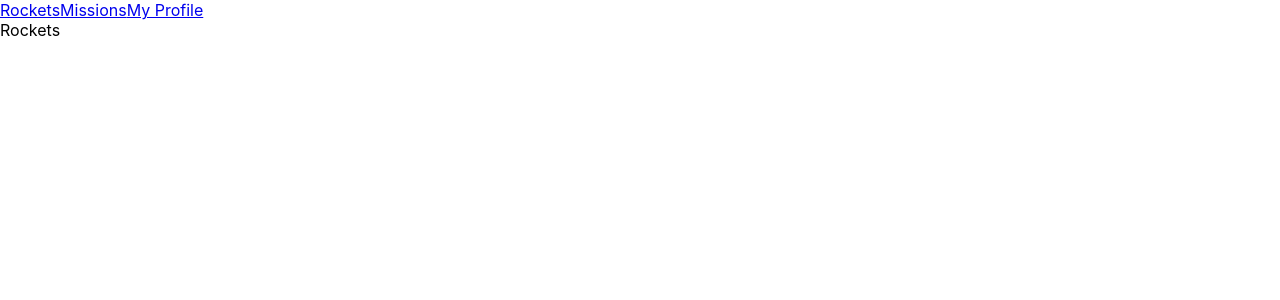
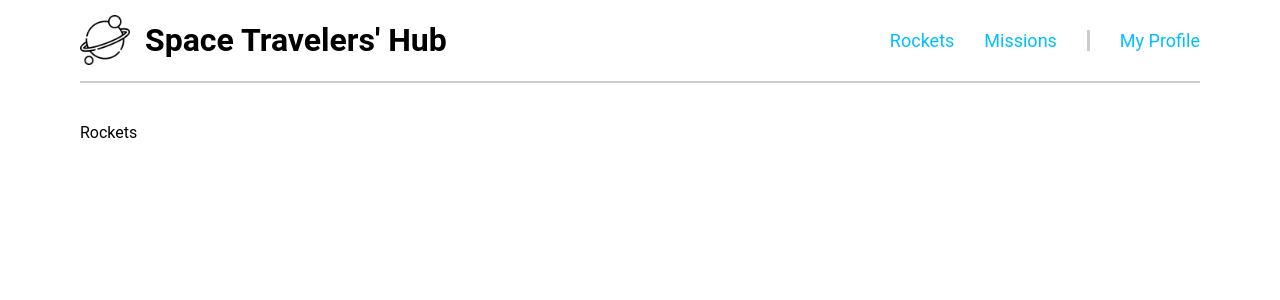
Before and after one commit to whiteWolfx99/React-Capstone-Group, a React (Create React App) app: page / in a window 1280 px wide. Shown: the top 300 px of the page. Built offline with nearby package versions, Linux system fonts and the light colour scheme.

Commit message:
finish group tasks

```diff
--- a/src/App.js
+++ b/src/App.js
@@ -7,7 +7,7 @@ function App() {
       <header className="App-header">
         <Navbar />
       </header>
-      <div>
+      <div className="main">
         <Main />
       </div>
     </div>
--- a/src/Views/Navbar.js
+++ b/src/Views/Navbar.js
@@ -1,11 +1,18 @@
 import React from 'react';
 import { Link } from 'react-router-dom';
+import planet from '../Assets/Images/planet.png';
 
 const Navbar = () => (
-  <div>
-    <Link to="/">Rockets</Link>
-    <Link to="/missions">Missions</Link>
-    <Link to="/myprofile">My Profile</Link>
+  <div className="navbar">
+    <div className="logo">
+      <img src={planet} alt="planet" />
+      <h1>Space Travelers&apos; Hub</h1>
+    </div>
+    <div className="nav-links">
+      <Link to="/">Rockets</Link>
+      <Link className="link-border" to="/missions">Missions</Link>
+      <Link to="/myprofile">My Profile</Link>
+    </div>
   </div>
 );
 
--- a/src/index.css
+++ b/src/index.css
@@ -1,27 +1,55 @@
 body {
   margin: 0;
-  font-family:
-    -apple-system,
-    BlinkMacSystemFont,
-    'Segoe UI',
-    'Roboto',
-    'Oxygen',
-    'Ubuntu',
-    'Cantarell',
-    'Fira Sans',
-    'Droid Sans',
-    'Helvetica Neue',
-    sans-serif;
-  -webkit-font-smoothing: antialiased;
-  -moz-osx-font-smoothing: grayscale;
+  padding: 0;
+  font-family: "Roboto", sans-serif;
 }
 
-code {
-  font-family:
-    source-code-pro,
-    Menlo,
-    Monaco,
-    Consolas,
-    'Courier New',
-    monospace;
+.navbar {
+  display: flex;
+  justify-content: space-between;
+  align-items: center;
+  margin: 0 80px;
+  border-bottom: 2px solid #ccc;
 }
+
+.main {
+  padding: 40px 80px;
+}
+
+.nav-links {
+  display: flex;
+  justify-content: flex-end;
+  align-items: center;
+  gap: 30px;
+}
+
+.nav-links a {
+  text-decoration: none;
+  color: rgb(0, 191, 255);
+  font-size: 18px;
+}
+
+.nav-links a:hover {
+  color: rgb(255, 0, 0);
+}
+
+.nav-links a:active {
+  color: rgb(0, 191, 255);
+}
+
+.link-border {
+  border-right: 3px solid #ccc;
+  padding-right: 30px;
+}
+
+.logo {
+  display: flex;
+  justify-content: flex-start;
+  align-items: center;
+  gap: 15px;
+}
+
+.logo img {
+  width: 50px;
+  height: 50px;
+}
```
Also changed, not shown: src/Assets/Images/planet.png (added).
